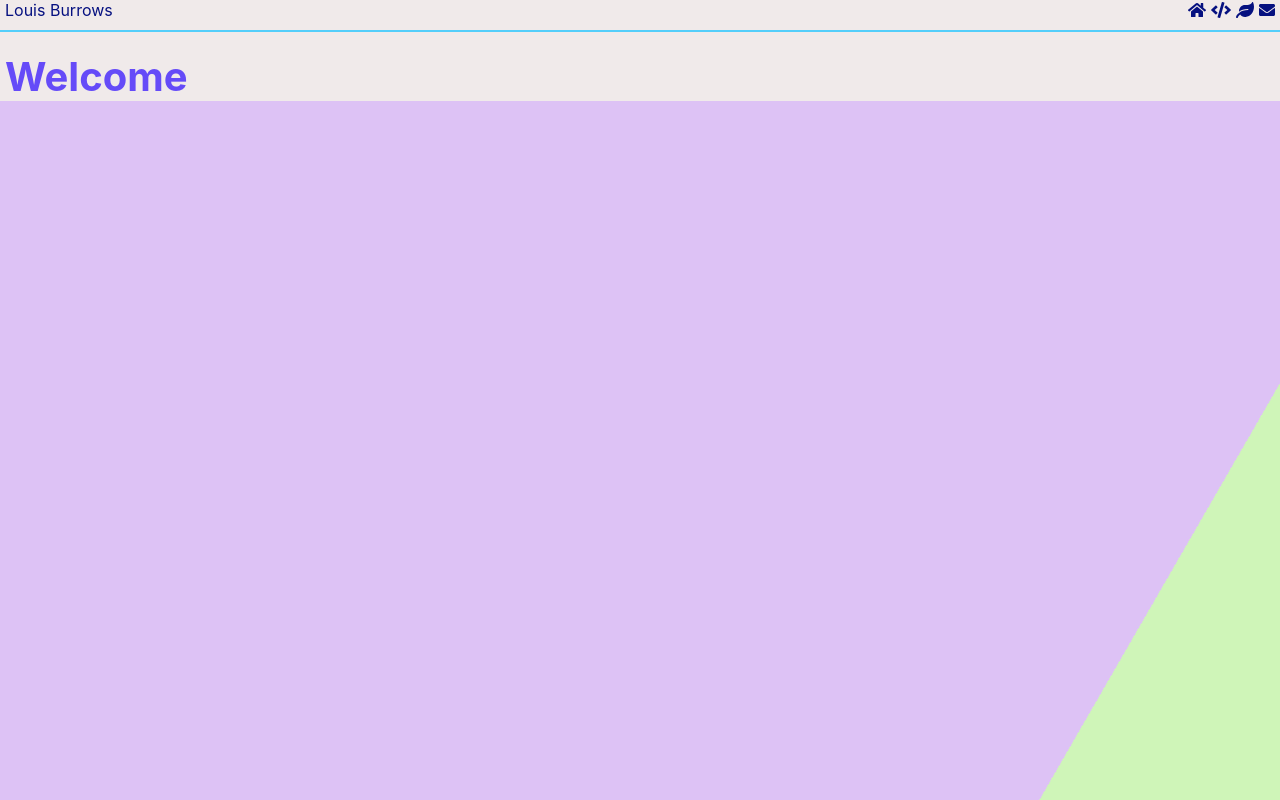
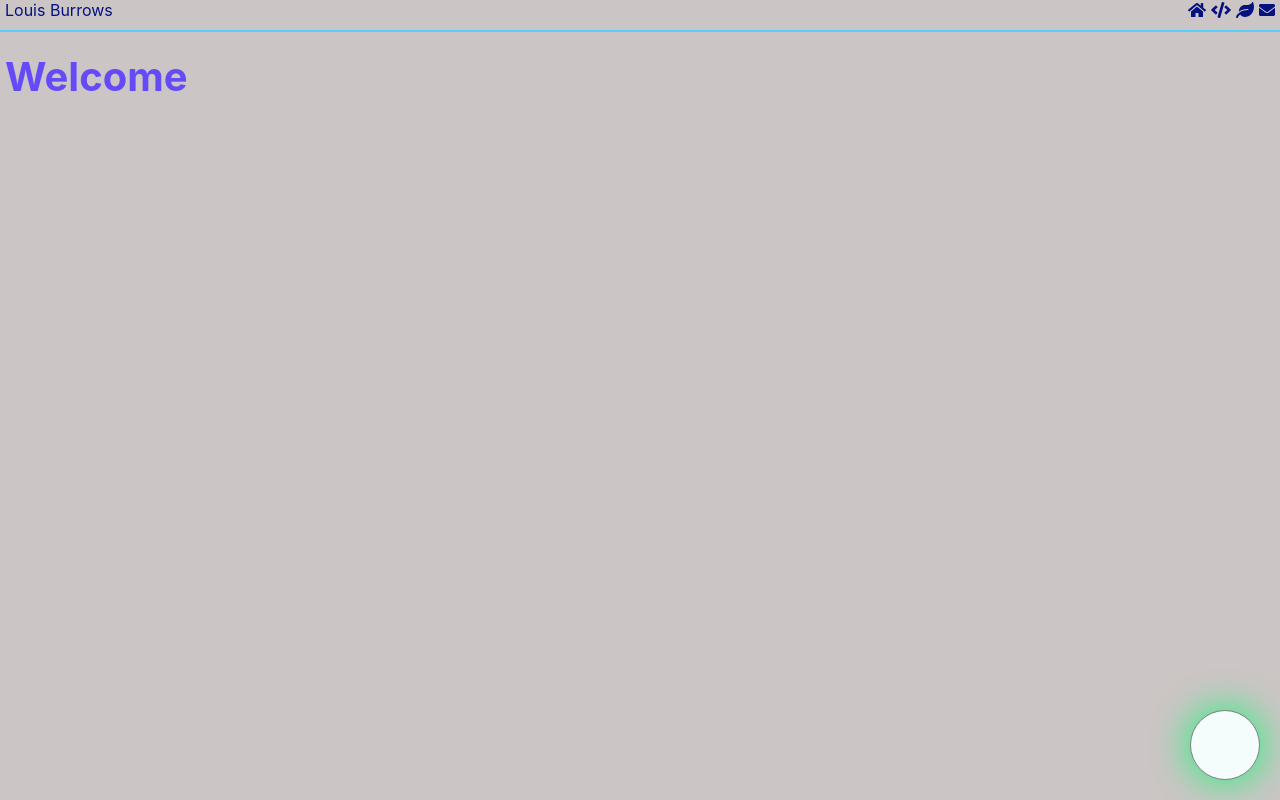
Before and after one commit to louis-burrows/portfolio-in-react, a React (Create React App) app: page / in a window 1280 px wide. Built offline with nearby package versions, Linux system fonts and the light colour scheme.

Commit message:
circle added

```diff
--- a/src/App.jsx
+++ b/src/App.jsx
@@ -18,9 +18,9 @@ class App extends Component {
     return (
       <div className={styles.appContainer}>
         <Navbar className={styles.navDisplay}/>
-        <Routes />
+        <Routes className={styles.routes}/>
+        {/* <div className={styles.bg}></div> */}
 
-        <div className={styles.bg}></div>
 
 
       </div>
--- a/src/App.module.scss
+++ b/src/App.module.scss
@@ -1,34 +1,36 @@
 * {
-  background-color:  rgb(240, 234, 234);
+  background-color:  rgb(204, 197, 197);
   margin: 0px;
   padding: 0px;
   box-sizing: border-box;
 
+  .appContainer {
 
-  .navDisplay {
-    position: sticky;
-  }
+    .navDisplay {
+      position: sticky;
+    }
 
-  .bg {
+    // .bg {
 
-    height: 100%;
-    animation:slide 8s ease-in-out infinite alternate;
-    background-image: linear-gradient(-60deg, rgb(174, 255, 133) 50%, rgb(201, 154, 255) 50%);
-    bottom:0;
-    left:-50%;
-    opacity:.5;
-    position: fixed;
-    right:-50%;
-    top:0;
-    z-index:-1;
-  }
+    //   height: 100%;
+    //   animation:slide 8s ease-in-out infinite alternate;
+    //   background-image: linear-gradient(-60deg, rgb(174, 255, 133) 50%, rgb(201, 154, 255) 50%);
+    //   bottom:0;
+    //   left:-50%;
+    //   opacity:.5;
+    //   position: fixed;
+    //   right:-50%;
+    //   top:0;
+    //   z-index:-1;
+    // }
 
-  @keyframes slide {
-    0% {
-      transform:translateX(-25%);
-    }
-    100% {
-      transform:translateX(25%);
-    }
+    // @keyframes slide {
+    //   0% {
+    //     transform:translateX(-25%);
+    //   }
+    //   100% {
+    //     transform:translateX(25%);
+    //   }
+    // }
   }
 }
--- a/src/containers/Home/Home.jsx
+++ b/src/containers/Home/Home.jsx
@@ -7,6 +7,7 @@ class Home extends Component {
     return (
       <div>
         <h1 className={styles.homeTitle}>Welcome</h1>
+        <button className={styles.circle}></button>
 
       </div>
      );
--- a/src/containers/Home/Home.module.scss
+++ b/src/containers/Home/Home.module.scss
@@ -3,5 +3,28 @@
   margin-top: 20px;
   margin-left: 5px;
   font-size: 40px;
+}
 
+
+.circle {
+  height: 70px;
+  width: 70px;
+  border-radius: 50%;
+  background-color: rgb(245, 252, 252);
+  border: 1px grey solid;
+  position: absolute;
+  bottom: 20px;
+  right: 20px;
+  -webkit-animation: glow 1s ease-in-out infinite alternate;
+  -moz-animation: glow 1.5s ease-in-out infinite alternate;
+  animation: glow 1.5s ease-in-out infinite alternate;
 }
+
+@keyframes glow {
+  from {
+    box-shadow: 0 0 5px rgb(118, 241, 174);
+  }
+  to {
+    box-shadow: 0 0 40px #0dfa70;
+  }
+}
```
